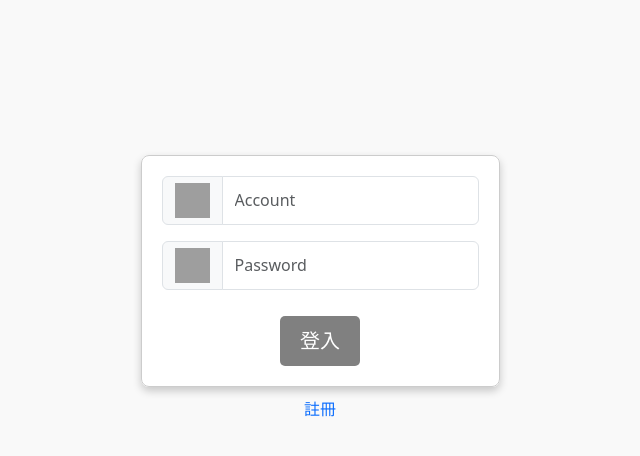
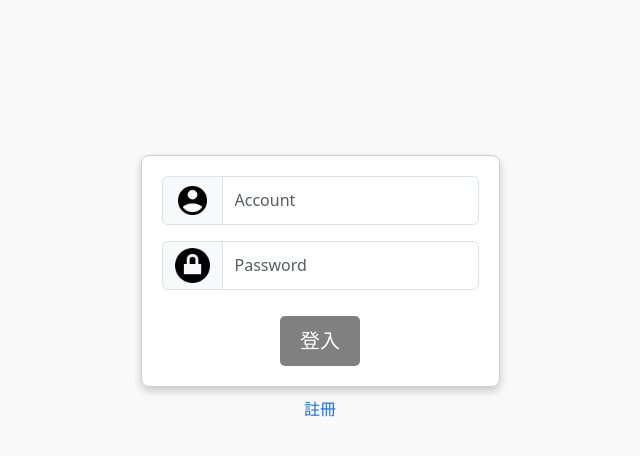
Before and after one commit to miamii11036/WarehouseVerification.github.io, a Django app: page / in a window 1280 px wide. Shown: the part 240-696 px from the top of the page, without its empty margins (320-960 px from the left). Run offline with Django 5.2, Linux system fonts and the light colour scheme; grey boxes are pictures that could not be loaded.

Commit message:
登入畫面最終版

```diff
--- a/ShippingSystem/myweb/templates/index.html
+++ b/ShippingSystem/myweb/templates/index.html
@@ -42,7 +42,7 @@
         }
 
     </style>
-
+{% load static %}
 </head>
 <body>
         <div class="title">Welcome to Shipping System</div>
@@ -51,12 +51,12 @@
                 {% csrf_token %}
                 <!-- 帳號輸入 -->
                 <div class="input-group mb-3">
-                    <span class="input-group-text"><img src="https://img.icons8.com/?size=100&id=85147&format=png&color=000000" style="height: 35px; width: 35px;"></span>
+                    <span class="input-group-text"><img src="{% static 'image/3.png' %}" style="height: 35px; width: 35px;"></span>
                     <input type="text" class="form-control" placeholder="Account" aria-label="Account">
                 </div>
                 <!-- 密碼輸入 -->
                 <div class="input-group mb-3">
-                    <span class="input-group-text"><img src="https://img.icons8.com/?size=100&id=9697&format=png&color=000000" style="height: 35px; width: 35px;" ></span>
+                    <span class="input-group-text"><img src="{% static 'image/2.png' %}" style="height: 35px; width: 35px;" ></span>
                     <input type="password" class="form-control" placeholder="Password" aria-label="Password">
                 </div>
                 <!-- 登入按鈕 -->
```
Also changed, not shown: ShippingSystem/static/image/1.png (deleted), ShippingSystem/static/image/2.png (added), ShippingSystem/static/image/3.png (added), 1 other file.
